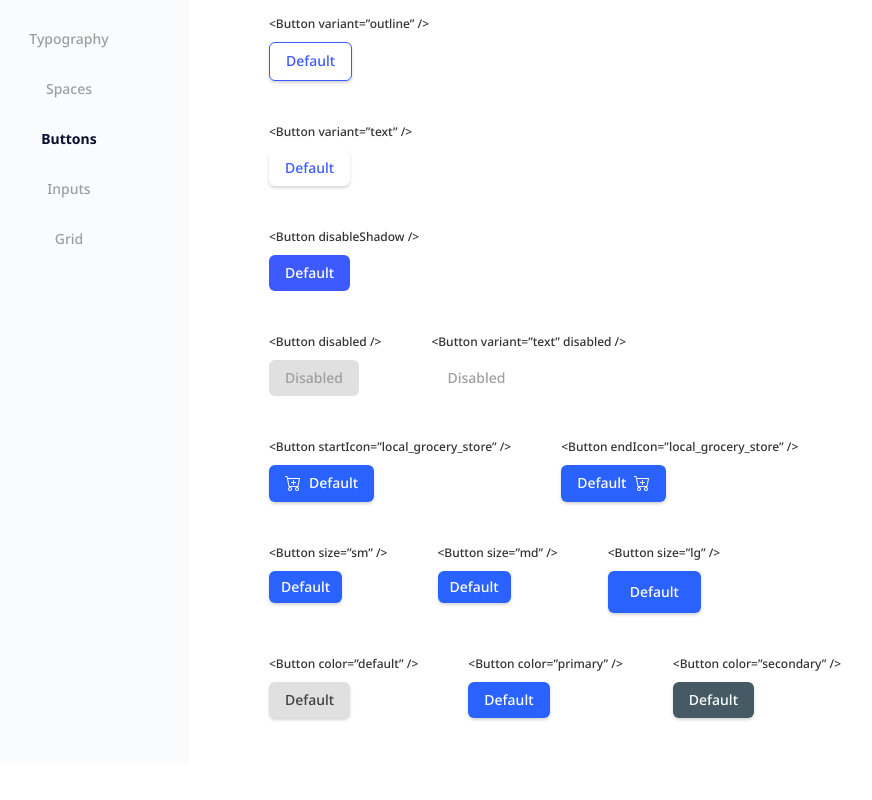
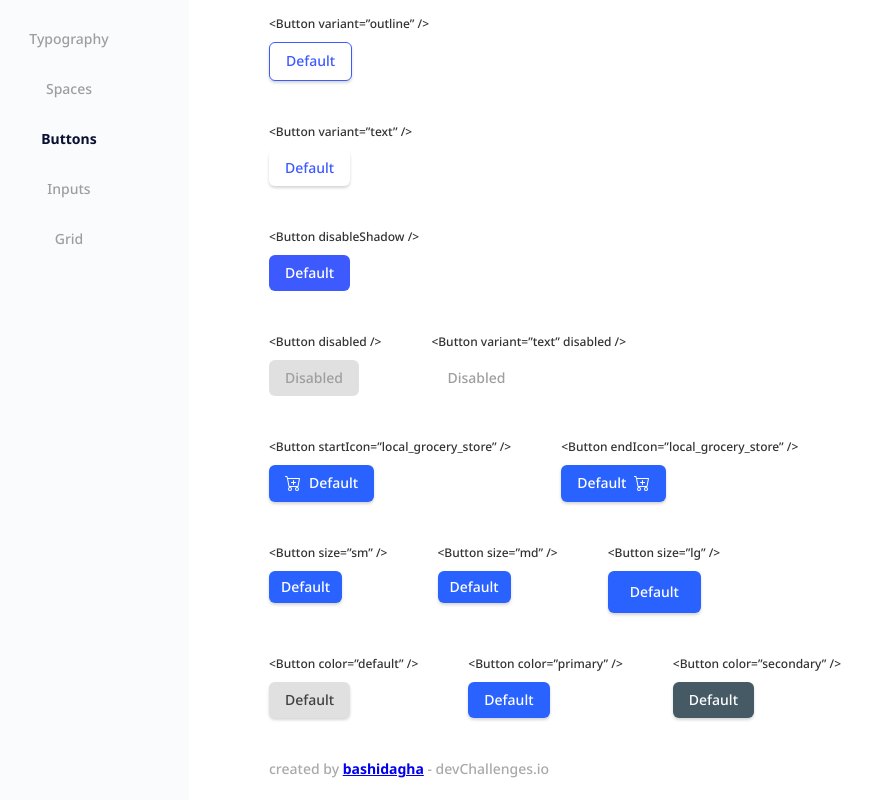
Before and after one commit to bashidagha/button_component, a React (Vite) app: page / in a window 1280 px wide. Shown: the part 201-1001 px from the top of the page, without its empty margins (51-923 px from the left). Before the commit the page ends 964 px from the top, so only its background shows below. Built offline with nearby package versions, Linux system fonts and the light colour scheme.

Commit message:
added copyright text

```diff
--- a/src/components/Buttons/index.module.scss
+++ b/src/components/Buttons/index.module.scss
@@ -20,5 +20,16 @@
       flex-wrap: wrap;
       margin-bottom: 4.5rem;
     }
+
+    .copyright{
+      margin-bottom: 2.5rem;
+      color: #A9A9A9;
+      font-size: 1.4rem;
+      a{
+        text-decoration: underline;
+        font-weight: bold;
+        cursor: pointer;
+      }
+    }
   }
 }
--- a/src/components/Buttons/index.tsx
+++ b/src/components/Buttons/index.tsx
@@ -48,6 +48,11 @@ const Buttons = () => {
           <ButtonView title="<Button color=”primary” />" color="primary" />
           <ButtonView title="<Button color=”secondary” />" color="secondary" />
         </div>
+        <div className={styles.copyright}>
+          created by{" "}
+          <a href="https://devchallenges.io/portfolio/bashidagha">bashidagha</a> -
+          devChallenges.io
+        </div>
       </div>
     </div>
   );
```
